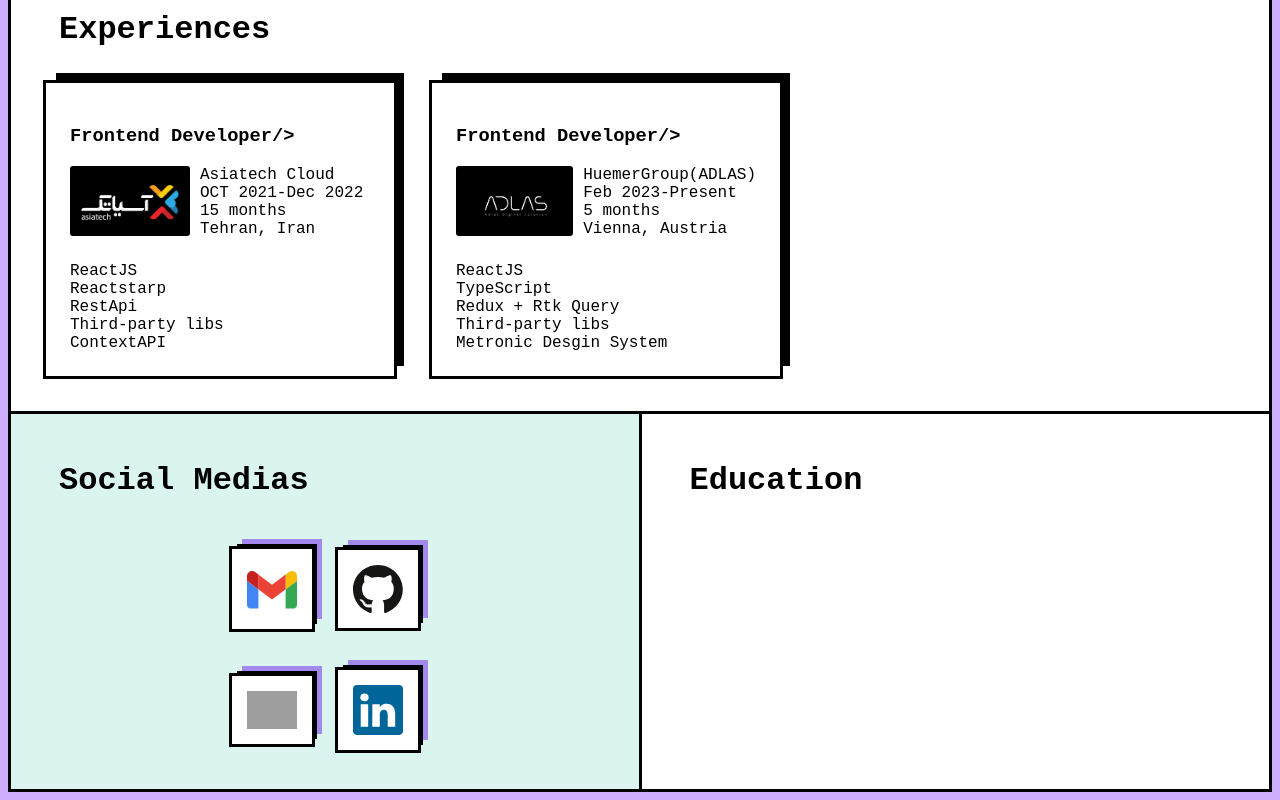
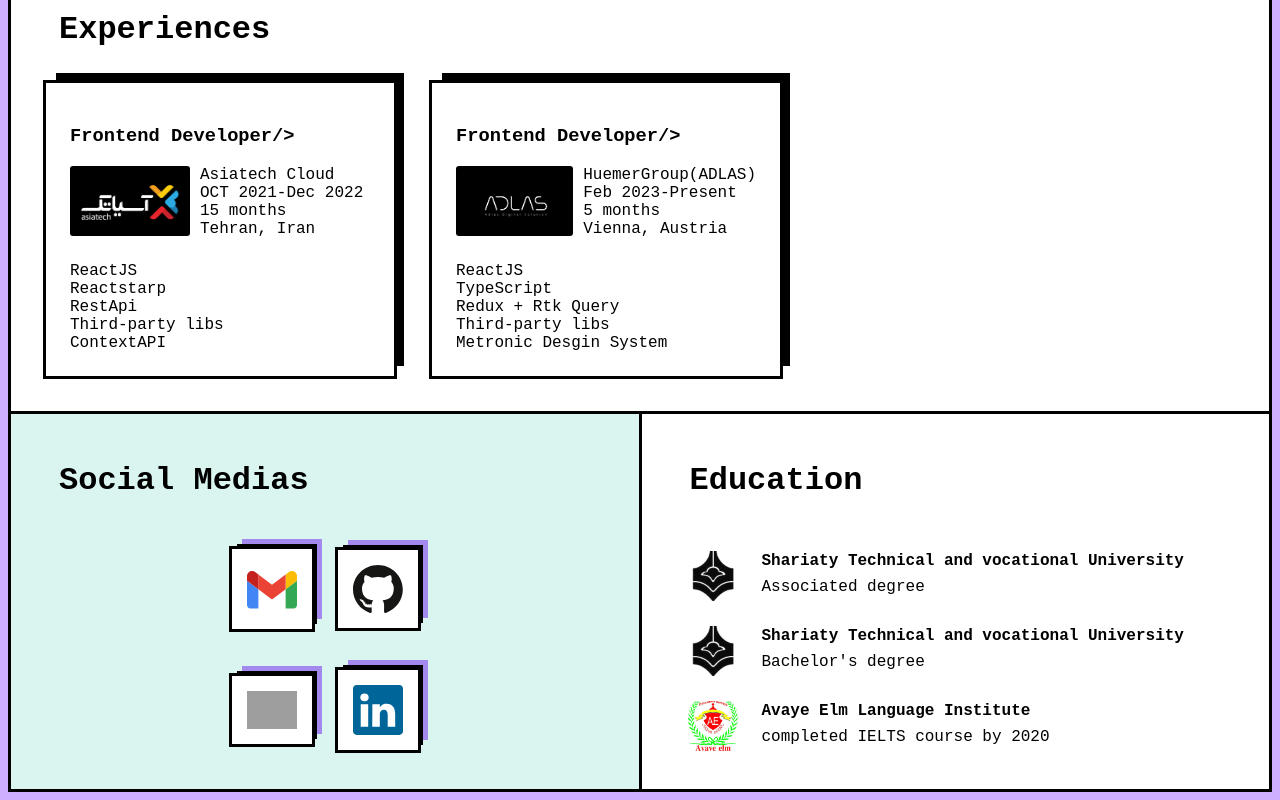
Before and after one commit to SarahMoradi/brutalist-portfolio, a React (Vite) app: page / in a window 1280 px wide. Shown: the part 1117-1917 px from the top of the page. Built offline with nearby package versions, Linux system fonts and the light colour scheme; grey boxes are pictures that could not be loaded.

Commit message:
complete education section

```diff
--- a/src/components/education/Education.jsx
+++ b/src/components/education/Education.jsx
@@ -1,4 +1,6 @@
 import classes from './education.module.css'
+import logo from '../../assets/images/shariaty.png'
+import institute from '../../assets/images/avaye-elm.jpg'
 
 const Education = () => {
   return (
@@ -6,6 +8,33 @@ const Education = () => {
       <div>
         <h1>Education</h1>
       </div>
+      <div className={classes.course_container}>
+        <div>
+          <img src={logo} width={50} />
+        </div>
+        <div>
+          <h4>Shariaty Technical and vocational University</h4>
+          <p>Associated degree</p>
+        </div>
+      </div>
+      <div className={classes.course_container}>
+        <div>
+          <img src={logo} width={50} />
+        </div>
+        <div>
+          <h4>Shariaty Technical and vocational University</h4>
+          <p>Bachelor's degree</p>
+        </div>
+      </div>
+      <div className={classes.course_container}>
+        <div>
+          <img src={institute} width={50} />
+        </div>
+        <div>
+          <h4>Avaye Elm Language Institute</h4>
+          <p>completed IELTS course by 2020</p>
+        </div>
+      </div>
     </div>
   )
 }
--- a/src/components/education/education.module.css
+++ b/src/components/education/education.module.css
@@ -10,3 +10,19 @@
   padding: 0;
   padding: 2rem;
 }
+.course_container {
+  display: flex;
+  align-items: center;
+  margin: 10px 0;
+}
+h4,
+p {
+  margin: 0;
+  padding: 4px;
+}
+
+.course_container div img{
+  margin: 0;
+  padding: 0;
+  margin: 10px 20px 0 30px;
+}
```
Also changed, not shown: src/assets/images/avaye-elm.jpg (added).
